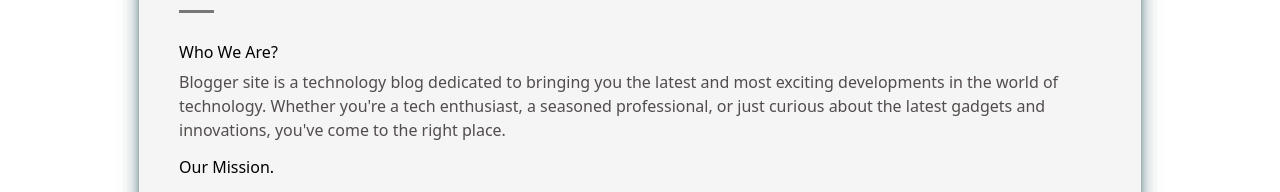
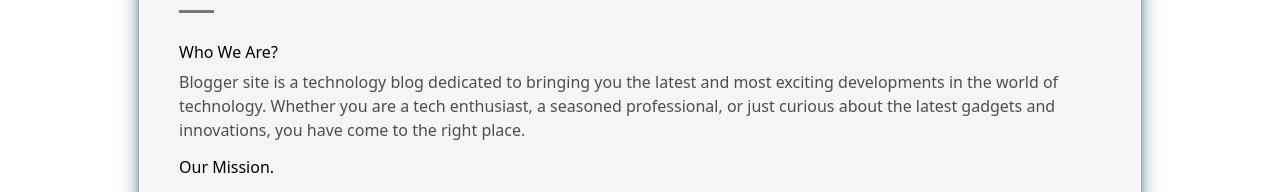
Before and after one commit to BhushanPatil-121/blog-app, a Next.js app: page /aboutme in a window 1280 px wide. Shown: the part 183-375 px from the top of the page. Built offline with nearby package versions, Linux system fonts and the light colour scheme.

Commit message:
fixed bugs

```diff
--- a/src/app/aboutme/page.css
+++ b/src/app/aboutme/page.css
@@ -1,6 +1,4 @@
-.about-div{
-  /* position: relative; */
-}
+
 .item{
   width: 90%;
 }
--- a/src/app/aboutme/page.js
+++ b/src/app/aboutme/page.js
@@ -25,9 +25,9 @@ export default function AboutMe() {
               <p className="blog-p">
                 Blogger site is a technology blog dedicated to bringing you the
                 latest and most exciting developments in the world of
-                technology. Whether you're a tech enthusiast, a seasoned
+                technology. Whether you are a tech enthusiast, a seasoned
                 professional, or just curious about the latest gadgets and
-                innovations, you've come to the right place.
+                innovations, you have come to the right place.
               </p>
               <h6> Our Mission. </h6>
               <p className="blog-p">
--- a/src/app/blogs/addblog/page.css
+++ b/src/app/blogs/addblog/page.css
@@ -21,10 +21,7 @@ body {
 	background:#0CF;
 } */
 
-.add-container {
-	/* position:relative; */
-	/* margin-top: 50px; */
-}
+
 
 #contact input[type="text"], #contact input[type="email"], #contact input[type="tel"], #contact input[type="url"], #contact textarea, #contact button[type="submit"] { font:400 12px/16px "Open Sans", Helvetica, Arial, sans-serif; }
 
--- a/src/component/nav.css
+++ b/src/component/nav.css
@@ -111,7 +111,7 @@
 @media screen and (max-width: 768px) {
     .navigation-menu ul {
       /* previous styles */
-      dipslay: none;
+      display: none;
     }
   }
 
```
Also changed, not shown: src/app/logout/page.js (deleted, +0 -9 lines).
